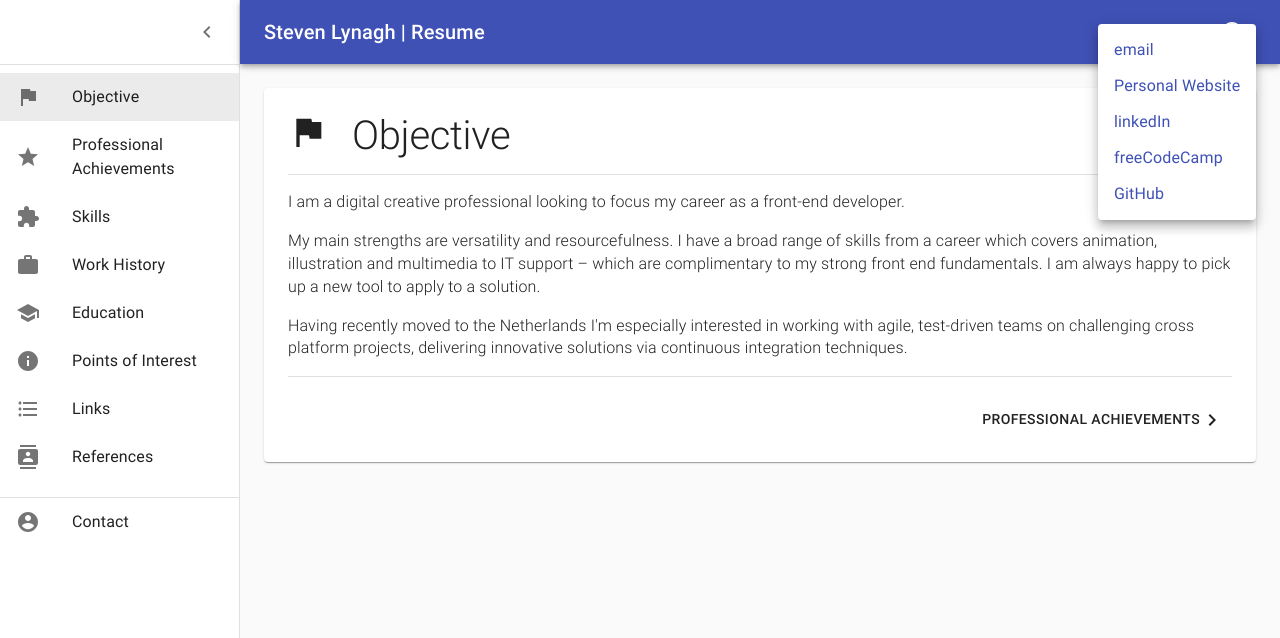
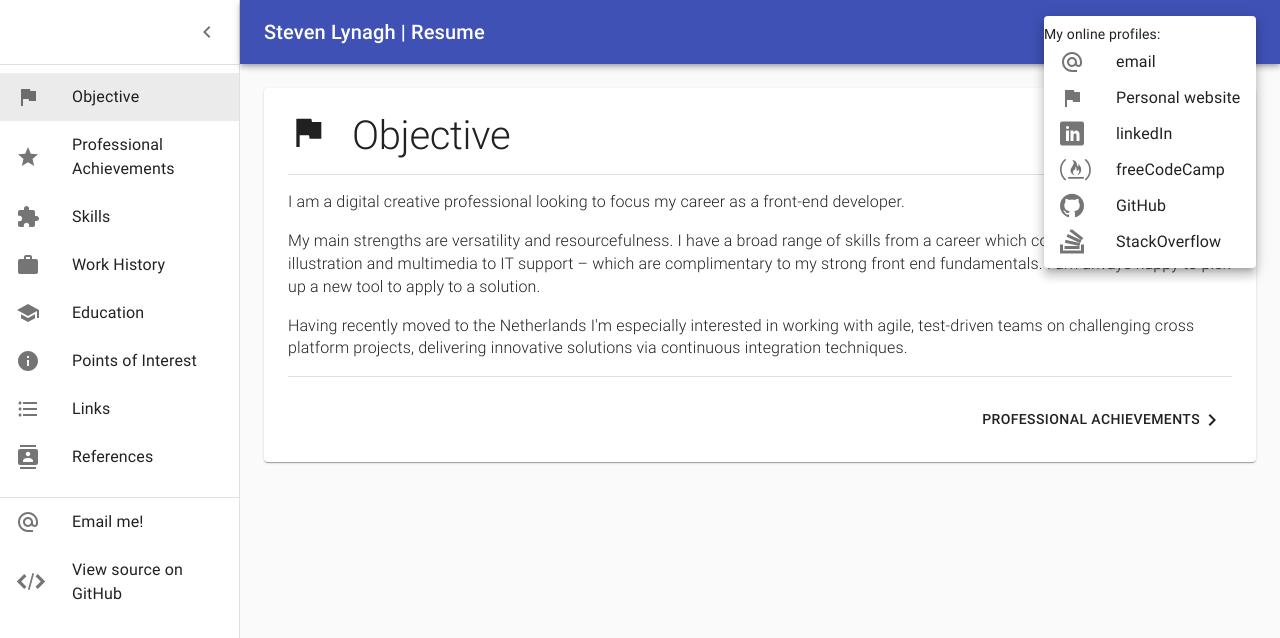
Before and after one commit to slynagh/resume-app, a React (Create React App) app: page / in a window 1280 px wide. Both pictures are taken after a click on the button 1232 px from the left and 32 px from the top of the page. Shown: the top 638 px of the page. Built offline with nearby package versions, Linux system fonts and the light colour scheme.

Commit message:
Updated menues and icons

```diff
--- a/src/components/AppBar.js
+++ b/src/components/AppBar.js
@@ -10,6 +10,9 @@ import AccountCircle from '@material-ui/icons/AccountCircle';
 import MenuItem from '@material-ui/core/MenuItem';
 import Menu from '@material-ui/core/Menu';
 import Link from '@material-ui/core/Link';
+import FontIcon from '@material-ui/core/Icon';
+import Icon from '../components/Icon';
+import { ListItemIcon } from '@material-ui/core';
 //import Icon from './Icon';
 //import Container from '@material-ui/core/Container';
 
@@ -20,8 +23,8 @@ const useStyles = makeStyles(theme => ({
   profileButton: {
 
   },
-  hide : {
-    display:'none',
+  hide: {
+    display: 'none',
   },
   menuButton: {
     marginRight: '15px',
@@ -40,7 +43,7 @@ function AppBar(props) {
   const contactOpen = Boolean(anchorEl);
   const menuOpen = props.menuOpen || false;
 
-  function handleMenuButtonClick(){
+  function handleMenuButtonClick() {
     //console.log("AppBar: onMenuButtonClick");
     props.onMenuButtonClick();
   }
@@ -51,6 +54,10 @@ function AppBar(props) {
 
   function handleContactClose() {
     setAnchorEl(null);
+  }
+
+  function handleMenuItemClick(e){
+    window.open(e.currentTarget.dataset.href, "_blank");
   }
 
   return (
@@ -69,7 +76,7 @@ function AppBar(props) {
           })}
           color="inherit"
           aria-label="Menu"
-          onClick={ handleMenuButtonClick }
+          onClick={handleMenuButtonClick}
         >
           <MenuIcon />
         </IconButton>
@@ -100,13 +107,24 @@ function AppBar(props) {
             open={contactOpen}
             onClose={handleContactClose}
           >
+            My online profiles:
             {contact.map((item, index) => (
 
-                  <Link key={index} href={ item.href } target="_blank" rel="noopener noreferrer" component="a" underline="none">
-                    <MenuItem onClick={handleContactClose}>{item.name}</MenuItem>
-                  </Link>
+              <MenuItem onClick={handleMenuItemClick} key={index} data-href={item.href}>
 
-              )
+                  <ListItemIcon>
+                    {
+                      item.icon.useFont ?
+                        <FontIcon className={item.icon.name + " overflow-visible"} />
+                        :
+                        <Icon name={item.icon.name} />
+                    }
+                  </ListItemIcon>
+
+
+                  {item.name}</MenuItem>
+
+            )
             )}
             {/* <MenuItem divider onClick={handleContactClose}><Link href="#">email</Link></MenuItem>
 
--- a/src/components/Icon.js
+++ b/src/components/Icon.js
@@ -11,7 +11,8 @@ import IconUser from '@material-ui/icons/AccountCircle';
 import IconChevronLeft from '@material-ui/icons/ChevronLeft';
 import IconChevronRight from '@material-ui/icons/ChevronRight';
 import IconStar from '@material-ui/icons/Star';
-import IconEmail from '@material-ui/icons/Email';
+import IconEmail from '@material-ui/icons/AlternateEmail';
+import IconCode from '@material-ui/icons/Code';
 
 function Icon(props) {
     const MuiIcon = ((name) => {
@@ -27,7 +28,8 @@ function Icon(props) {
             case "ChevronLeft" : return IconChevronLeft;
             case "ChevronRight" : return IconChevronRight;
             case "Star" : return IconStar;
-            case "Email" :return IconEmail;
+            case "Email" : return IconEmail;
+            case "Code" : return IconCode;
             default : return IconFlag;
         }
     })(props.name);
--- a/src/components/Menu.js
+++ b/src/components/Menu.js
@@ -3,8 +3,9 @@ import List from '@material-ui/core/List';
 import ListItem from '@material-ui/core/ListItem';
 import ListItemIcon from '@material-ui/core/ListItemIcon';
 import ListItemText from '@material-ui/core/ListItemText';
-import IconUser from '@material-ui/icons/AccountCircle';
+//import IconUser from '@material-ui/icons/AccountCircle';
 import Icon from '../components/Icon';
+import MuiIcon from '@material-ui/core/Icon';
 //import Link from '@material-ui/core/Link';
 
 function Menu(props) {
@@ -18,6 +19,10 @@ function Menu(props) {
     }
 
     function onContactClick(){
+        window.open("mailto:stevelynagh@hotmail.com?subject=Let's work together!", "_blank");
+    }
+
+    function onSourceCodeClick(){
         window.open("mailto:stevelynagh@hotmail.com?subject=Let's work together!", "_blank");
     }
 
@@ -35,11 +40,16 @@ function Menu(props) {
                 <ListItem divider />
                 <ListItem component="li" key={props.structure.length} button onClick={onContactClick}>
                     {/* <Link element="a" href="mailto:stevelynagh@hotmail.com?subject=Let's work together!" rel="noopener noreferrer" target="_blank"> */}
-                    <ListItemIcon><IconUser /></ListItemIcon>
+                    <ListItemIcon><Icon name="Email" /></ListItemIcon>
                     <ListItemText>
-                        Contact
+                        Email me!
                     </ListItemText>
                     </ListItem>
+                    <ListItem component="li" key={props.structure.length+1} button onClick={
+                        onSourceCodeClick }>
+                            <ListItemIcon><MuiIcon className="icon-embed2 overflow-visible" /></ListItemIcon>
+                            <ListItemText>View source on GitHub</ListItemText>
+                        </ListItem>
             </List>
         </nav>
     )
--- a/src/css/App.css
+++ b/src/css/App.css
@@ -0,0 +1,3 @@
+.overflow-visible{
+    overflow: visible !important;
+}
--- a/src/data/contact.json
+++ b/src/data/contact.json
@@ -1,27 +1,50 @@
 [
     {
         "name" : "email",
-        "icon" : "Email",
+        "icon" : {
+            "useFont" : false,
+            "name" : "Email"
+        },
         "href" : "mailto:stevelynagh@hotmail.com"
     },
     {
-        "name" : "Personal Website",
-        "icon" : "Public",
+        "name" : "Personal website",
+        "icon" : {
+            "useFont" : false,
+            "name" :  "Public"
+        },
         "href" : "http://stevenlynagh.com"
     },
     {
         "name" : "linkedIn",
-        "icon" : "Public",
+        "icon" : {
+            "useFont": true,
+            "name" : "icon-linkedin"
+        },
         "href" : "https://www.linkedin.com/in/stevenlynagh/"
     },
     {
         "name" : "freeCodeCamp",
-        "icon" : "Public",
+        "icon" : {
+            "useFont": true,
+            "name" : "icon-free-code-camp"
+        },
         "href" : "https://www.freecodecamp.org/stevelynagh"
     },
     {
         "name" : "GitHub",
-        "icon" : "Public",
+        "icon" : {
+            "useFont" : true,
+            "name" : "icon-github"
+        },
         "href" : "https://github.com/slynagh"
+    },
+    {
+        "name" : "StackOverflow",
+        "icon" : {
+            "useFont" : true,
+            "name" : "icon-stackoverflow"
+        },
+        "href" : "https://stackoverflow.com/story/slynagh"
     }
 ]
```
